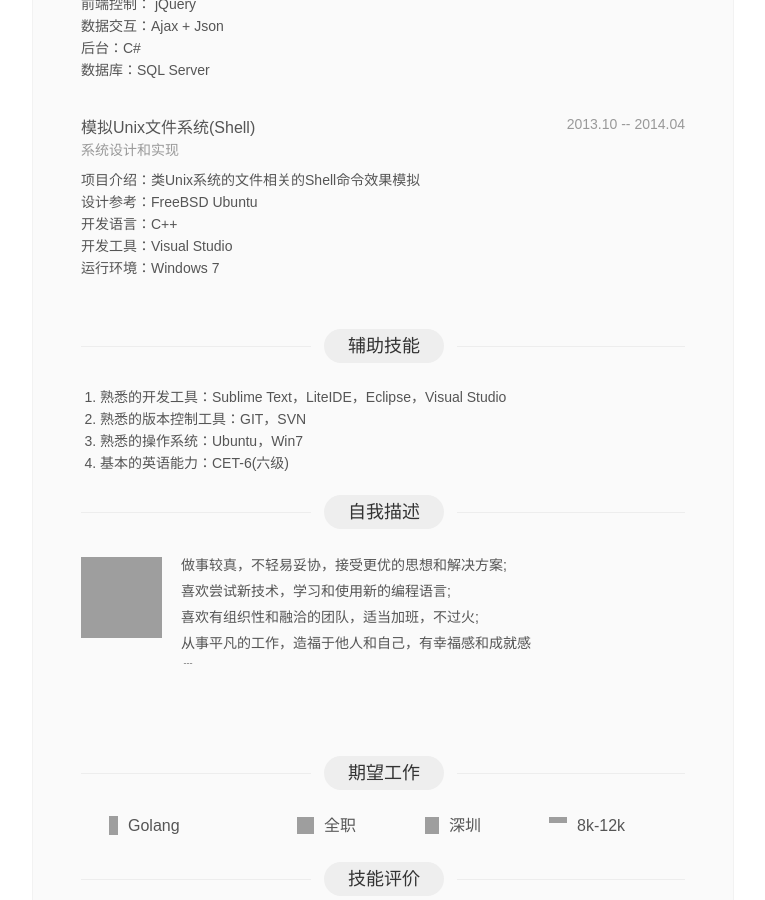
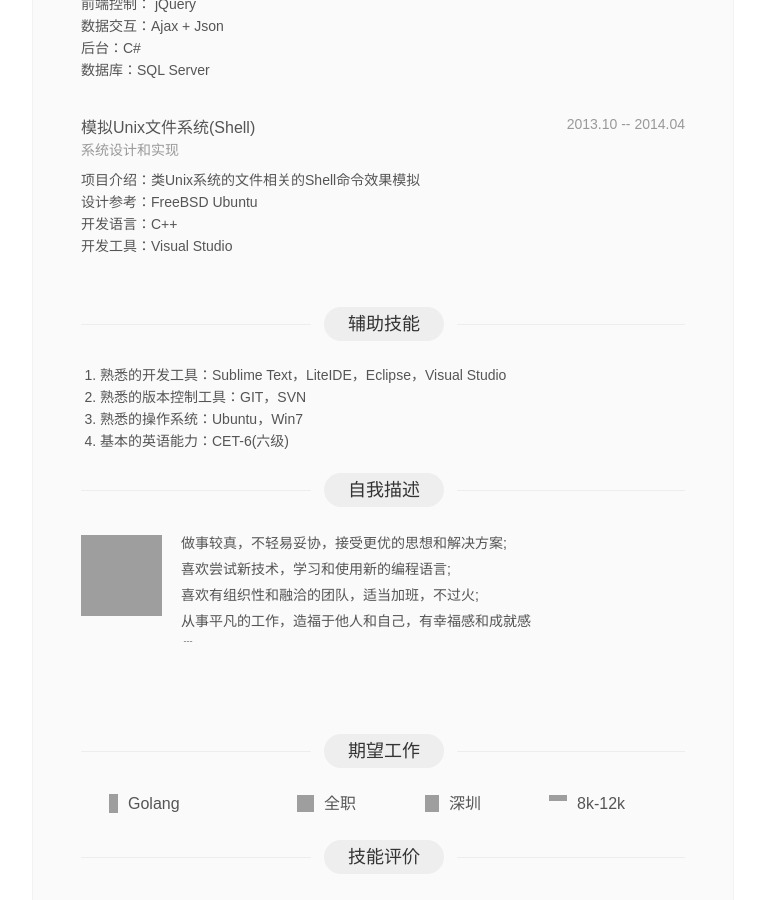
Before and after one commit to hopehook/HopeHook.com, a Jekyll site: the page assets/MyResume.html, which Jekyll copies as it is, in a window 1280 px wide and 900 px high, scrolled down 1439 px, cut to the strip 0-900 px from the top of the window. Shown: the whole strip, without its empty margins (257-1022 px from the left). Built offline with Jekyll 4.4.1, drawn with Linux system fonts in a browser that asks for light colours; Markdown is read by kramdown in place of the engine named in the settings; grey boxes are pictures that could not be loaded.

Commit message:
Update MyResume.html

```diff
--- a/assets/MyResume.html
+++ b/assets/MyResume.html
@@ -508,7 +508,6 @@ span.active{color:#333;}
                                     <p>设计参考：FreeBSD Ubuntu</p>
                                     <p>开发语言：C++</p>
                                     <p>开发工具：Visual Studio</p>
-                                    <p>运行环境：Windows 7</p>
 								</div>
 								</div>
 
```
